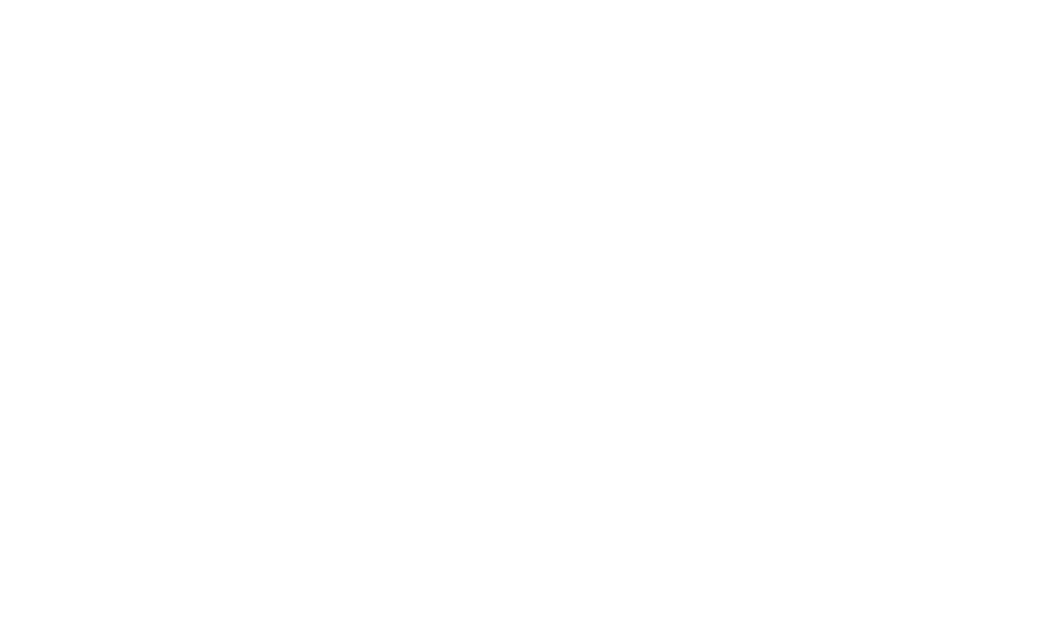
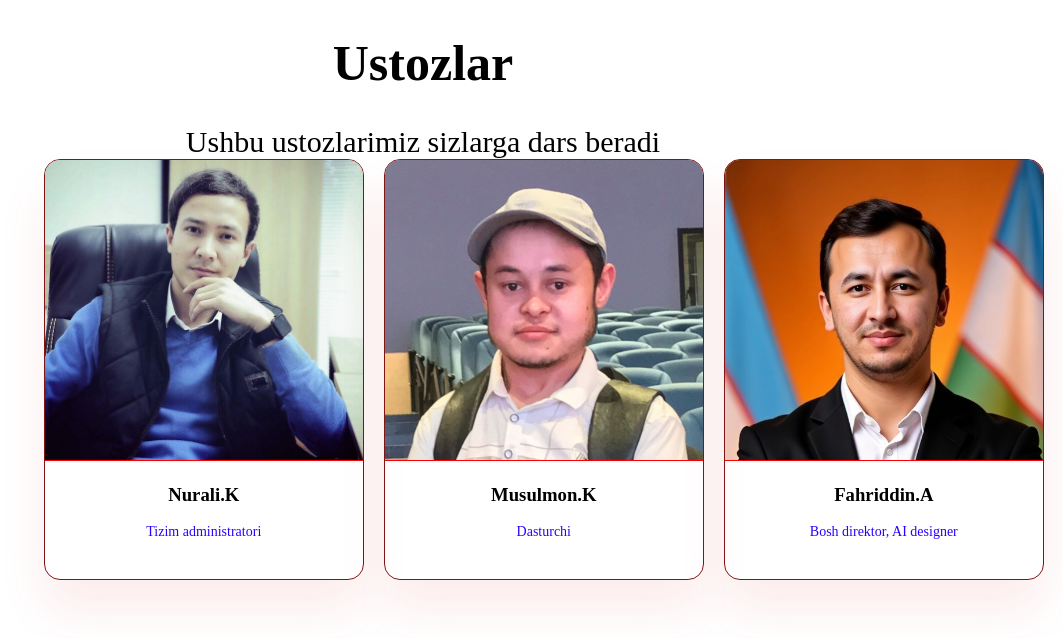
Before and after one commit to abduhamidovf/infosayt, a plain HTML site: page aTeachers.html in a window 1280 px wide. Shown: the whole page, without its empty margins (217-1280 px from the left). Drawn offline with Linux system fonts and the light colour scheme.

Commit message:
qushimcha2

```diff
--- a/aTeachers.html
+++ b/aTeachers.html
@@ -0,0 +1,52 @@
+<!DOCTYPE html>
+<html lang="en">
+    <head>
+        <meta charset="UTF-8">
+        <meta name="viewport" content="width=device-width, initial-scale=1.0">
+        <title>Document</title>
+        <link rel="stylesheet" href="main.css">
+    </head>
+    <body>
+        <h1>Ustozlar</h1>
+        <div class="ustozlar">
+            Ushbu ustozlarimiz sizlarga dars beradi
+        </div>
+    <div class="cards">
+        <!-- 1-ustoz -->
+        <div class="card">
+            <div class="card-image">
+                <img src="Nurali ustoz.png"width=200 alt="rasm bor">
+            </div>
+            <div class="card-info">
+                <h3 class="name">Nurali.K</h3>
+                <p class="kasbi">Tizim administratori</p>
+            </div>
+        </div>
+        <!-- /1-ustoz -->
+
+        <!-- 2-ustoz -->
+        <div class="card">
+            <div class="card-image">
+                <img src="Musulmon ustoz.jpg"width=200 alt="rasm bor">
+            </div>
+            <div class="card-info">
+                <h3 class="name">Musulmon.K</h3>
+                <p class="kasbi">Dasturchi</p>
+            </div>
+        </div>
+        <!-- /2-ustoz -->
+
+        <!-- 3-ustoz -->
+        <div class="card">
+            <div class="card-image">
+                <img src="Fahriddin ustoz.jpg" width=200 alt="rasm bor">
+            </div>
+            <div class="card-info">
+                <h3 class="name">Fahriddin.A</h3>
+                <p class="kasbi">Bosh direktor, AI designer</p>
+            </div>
+        </div>
+        <!-- /3-ustoz -->
+    </div>
+    </body>
+</html>
--- a/main.css
+++ b/main.css
@@ -13,3 +13,48 @@
     gap: 30px;
     text-align: center;
 }
+
+.ustozlar {
+    font-size: 30px;
+    text-align: center;
+}
+
+.cards {
+    margin-left: 20%;
+    display: flex;
+    gap: 20px;
+    width: 1000px;
+
+}
+
+.card {
+  display: inline-block;
+  width: 33%;
+  background: #ff020200;
+  border-radius: 16px;
+  box-shadow: 0 30px 50px rgba(220, 7, 7, 0.08);
+  overflow: hidden;
+  text-align: center;
+  padding-bottom: 25px;
+  border: 1px solid #811414;
+  box-sizing: border-box;
+}
+
+.card h2 {
+  font-size: 20px;
+  margin-top: 18px;
+  color: #0353ff;
+}
+
+.card p {
+  font-size: 14px;
+  color: #2a00fe;
+  margin-top: 4px;
+}
+
+.card img {
+  width: 100%;
+  height: 300px;
+  object-fit: cover;
+  border-bottom: 1px solid #ff0000;
+}
```
